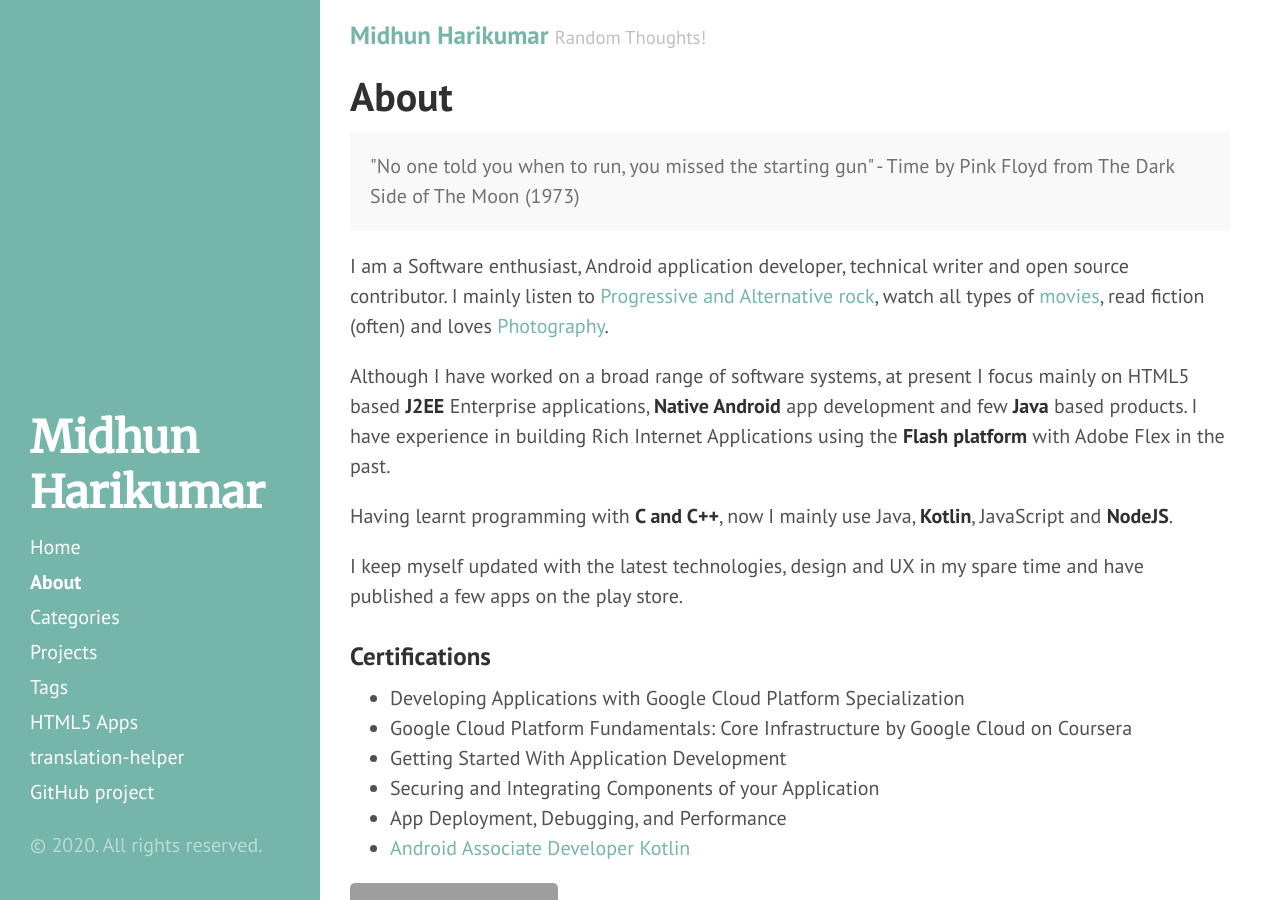
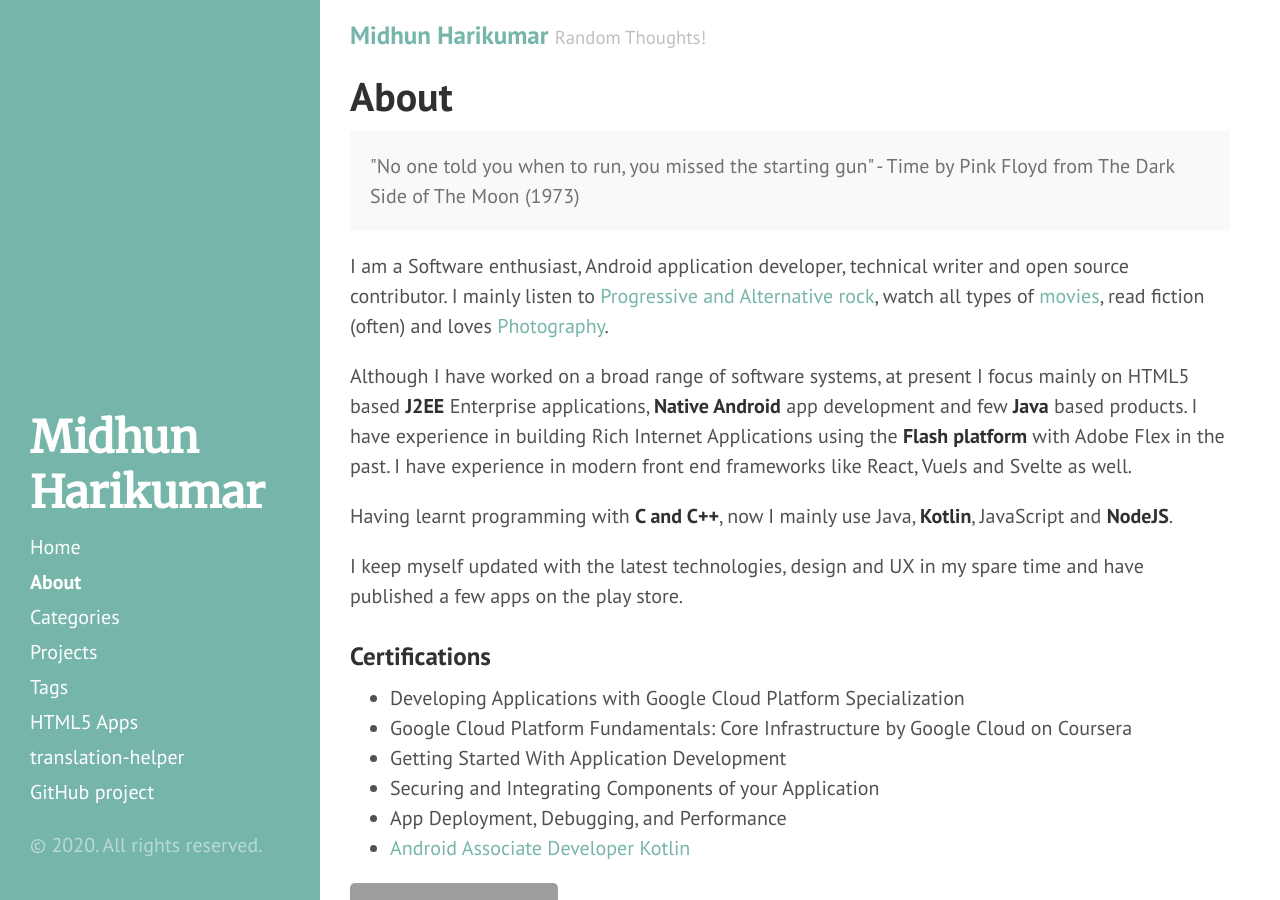
Before and after one commit to midhunhk/midhunhk.github.io, a Jekyll site: the page built from about.md, in a window 1280 px wide and 900 px high. Built offline with Jekyll 4.4.1, drawn with Linux system fonts in a browser that asks for light colours; grey boxes are pictures that could not be loaded.

Commit message:
link to letterboxd profile

```diff
--- a/about.md
+++ b/about.md
@@ -7,9 +7,10 @@
   "No one told you when to run, you missed the starting gun" - Time by Pink Floyd from The Dark Side of The Moon (1973)
 </p>
 
-I am a Software enthusiast, Android application developer, technical writer and open source contributor. I mainly listen to [Progressive and Alternative rock](https://open.spotify.com/user/ot6rqwy1bx1yfubp08uvx264k), watch all types of [movies](https://www.imdb.com/user/ur30920712/?ref_=nb_usr_prof_0), read fiction (often) and loves [Photography](https://www.instagram.com/midhunhk).
+I am a Software enthusiast, Android application developer, technical writer and open source contributor. I mainly listen to [Progressive and Alternative rock](https://open.spotify.com/user/ot6rqwy1bx1yfubp08uvx264k), watch all types of [movies](https://letterboxd.com/midhunhk/), read fiction (often) and loves [Photography](https://www.instagram.com/midhunhk).
 
 Although I have worked on a broad range of software systems, at present I focus mainly on HTML5 based **J2EE** Enterprise applications, **Native Android** app development and few **Java** based products. I have experience in building Rich Internet Applications using the **Flash platform** with Adobe Flex in the past.
+I have experience in modern front end frameworks like React, VueJs and Svelte as well.
 
 Having learnt programming with **C and C++**, now I mainly use Java, **Kotlin**, JavaScript and **NodeJS**.
 
```
